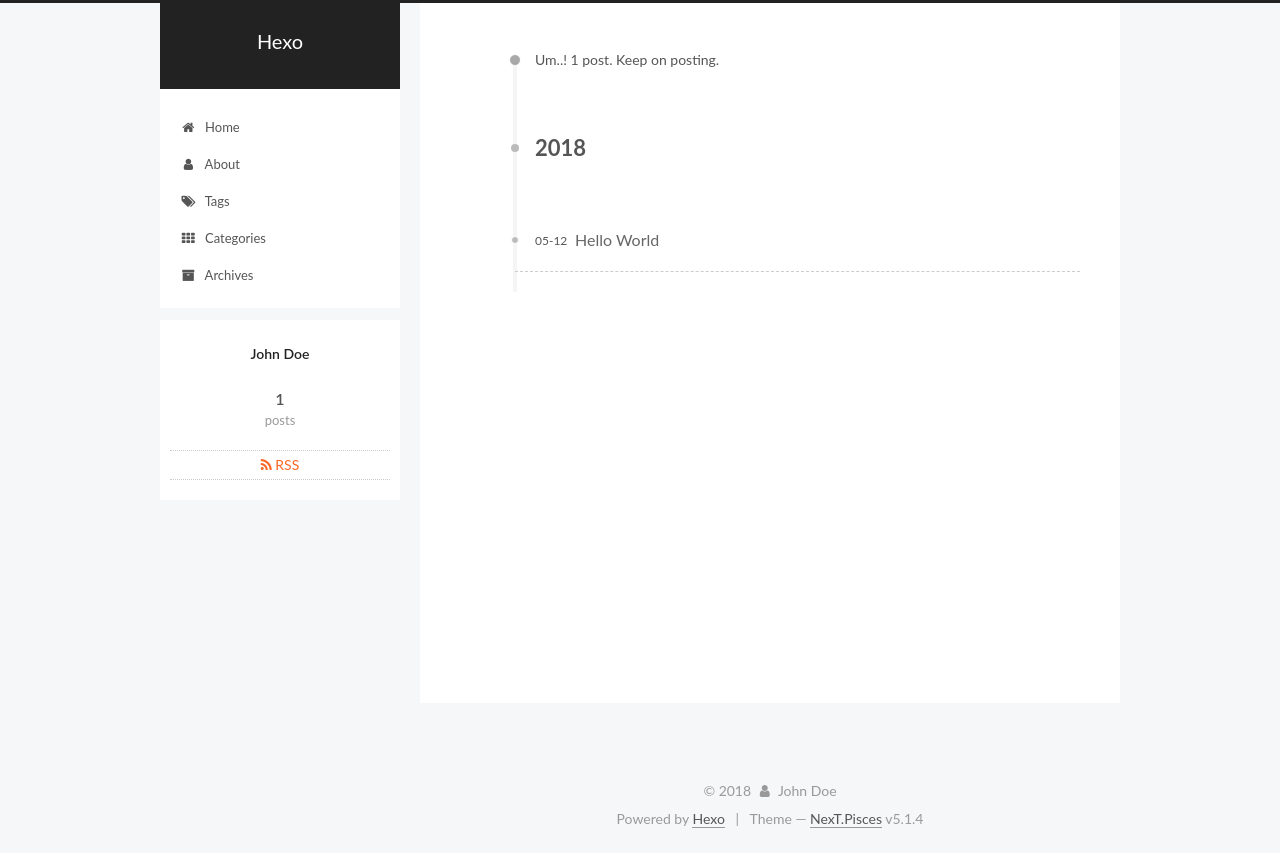
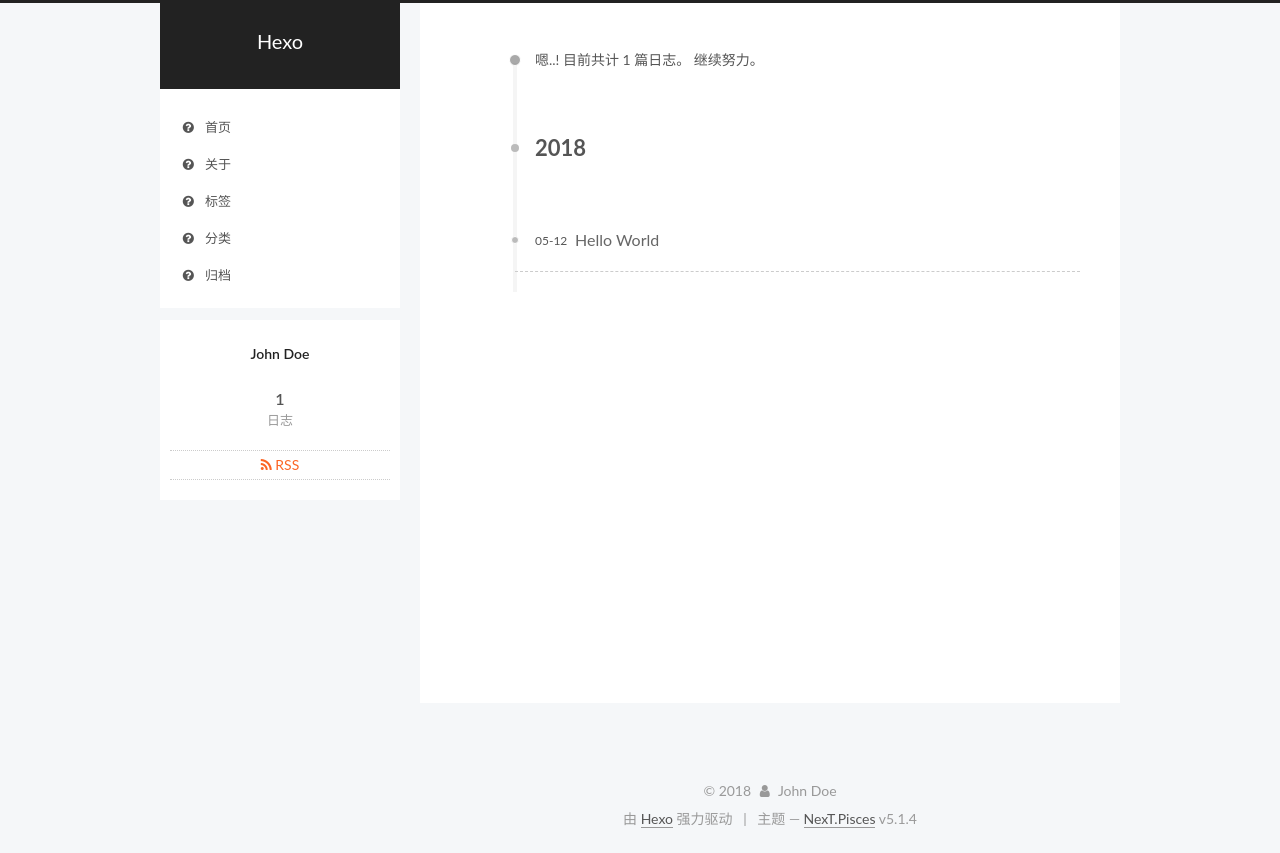
Before and after one commit to GuoYongHeng/GuoYongHeng.github.io, a plain HTML site: page archives/2018/05/index.html in a window 1280 px wide. Drawn offline with Linux system fonts and the light colour scheme.

Commit message:
Site updated: 2018-05-13 00:58:31

```diff
--- a/archives/2018/05/index.html
+++ b/archives/2018/05/index.html
@@ -5,7 +5,7 @@
 
 
 
-<html class="theme-next pisces use-motion" lang="">
+<html class="theme-next pisces use-motion" lang="zh-Hans">
 <head>
   <meta charset="UTF-8"/>
 <meta http-equiv="X-UA-Compatible" content="IE=edge" />
@@ -85,7 +85,7 @@
 <meta property="og:title" content="Hexo">
 <meta property="og:url" content="http://yoursite.com/archives/2018/05/index.html">
 <meta property="og:site_name" content="Hexo">
-<meta property="og:locale" content="default">
+<meta property="og:locale" content="zh-Hans">
 <meta name="twitter:card" content="summary">
 <meta name="twitter:title" content="Hexo">
 
@@ -103,7 +103,7 @@
     motion: {"enable":true,"async":false,"transition":{"post_block":"fadeIn","post_header":"slideDownIn","post_body":"slideDownIn","coll_header":"slideLeftIn","sidebar":"slideUpIn"}},
     duoshuo: {
       userId: '0',
-      author: 'Author'
+      author: '博主'
     },
     algolia: {
       applicationID: '',
@@ -123,7 +123,7 @@
 
 
 
-  <title>Archive | Hexo</title>
+  <title>归档 | Hexo</title>
 
 
 
@@ -135,7 +135,7 @@
 
 </head>
 
-<body itemscope itemtype="http://schema.org/WebPage" lang="default">
+<body itemscope itemtype="http://schema.org/WebPage" lang="zh-Hans">
 
 
 
@@ -181,49 +181,49 @@
         <li class="menu-item menu-item-home">
           <a href="/" rel="section">
 
-              <i class="menu-item-icon fa fa-fw fa-home"></i> <br />
+              <i class="menu-item-icon fa fa-fw fa-question-circle"></i> <br />
 
-            Home
+            首页
           </a>
         </li>
 
 
         <li class="menu-item menu-item-about">
-          <a href="/about/" rel="section">
+          <a href="/about" rel="section">
 
-              <i class="menu-item-icon fa fa-fw fa-user"></i> <br />
+              <i class="menu-item-icon fa fa-fw fa-question-circle"></i> <br />
 
-            About
+            关于
           </a>
         </li>
 
 
         <li class="menu-item menu-item-tags">
-          <a href="/tags/" rel="section">
+          <a href="/tags" rel="section">
 
-              <i class="menu-item-icon fa fa-fw fa-tags"></i> <br />
+              <i class="menu-item-icon fa fa-fw fa-question-circle"></i> <br />
 
-            Tags
+            标签
           </a>
         </li>
 
 
         <li class="menu-item menu-item-categories">
-          <a href="/categories/" rel="section">
+          <a href="/categories" rel="section">
 
-              <i class="menu-item-icon fa fa-fw fa-th"></i> <br />
+              <i class="menu-item-icon fa fa-fw fa-question-circle"></i> <br />
 
-            Categories
+            分类
           </a>
         </li>
 
 
         <li class="menu-item menu-item-archives">
-          <a href="/archives/" rel="section">
+          <a href="/archives" rel="section">
 
-              <i class="menu-item-icon fa fa-fw fa-archive"></i> <br />
+              <i class="menu-item-icon fa fa-fw fa-question-circle"></i> <br />
 
-            Archives
+            归档
           </a>
         </li>
 
@@ -259,7 +259,7 @@
 
 
 
-        Um..! 1 post. Keep on posting.
+        嗯..! 目前共计 1 篇日志。 继续努力。
       </span>
 
 
@@ -355,10 +355,10 @@
 
               <div class="site-state-item site-state-posts">
 
-                <a href="/archives/">
+                <a href="/archives">
 
                   <span class="site-state-item-count">1</span>
-                  <span class="site-state-item-name">posts</span>
+                  <span class="site-state-item-name">日志</span>
                 </a>
               </div>
 
@@ -415,7 +415,7 @@
 </div>
 
 
-  <div class="powered-by">Powered by <a class="theme-link" target="_blank" href="https://hexo.io">Hexo</a></div>
+  <div class="powered-by">由 <a class="theme-link" target="_blank" href="https://hexo.io">Hexo</a> 强力驱动</div>
 
 
 
@@ -423,7 +423,7 @@
 
 
 
-  <div class="theme-info">Theme &mdash; <a class="theme-link" target="_blank" href="https://github.com/iissnan/hexo-theme-next">NexT.Pisces</a> v5.1.4</div>
+  <div class="theme-info">主题 &mdash; <a class="theme-link" target="_blank" href="https://github.com/iissnan/hexo-theme-next">NexT.Pisces</a> v5.1.4</div>
 
 
 
--- a/css/main.css
+++ b/css/main.css
@@ -1823,7 +1823,7 @@ pre .javascript .function {
   width: 4px;
   height: 4px;
   border-radius: 50%;
-  background: #37ff9e;
+  background: #f4ff28;
 }
 .links-of-blogroll {
   font-size: 13px;
```
Also changed, not shown: 2018/05/12/hello-world/index.html (+26 -26 lines), archives/2018/index.html (+24 -24 lines), archives/index.html (+24 -24 lines), index.html (+24 -24 lines).
